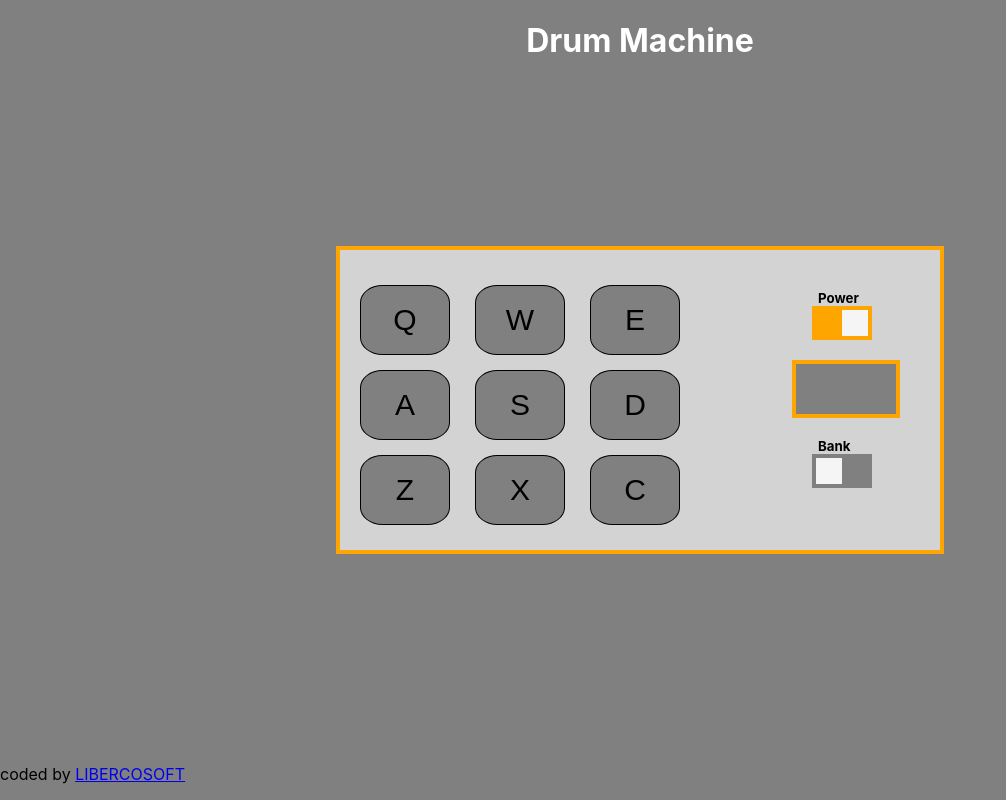
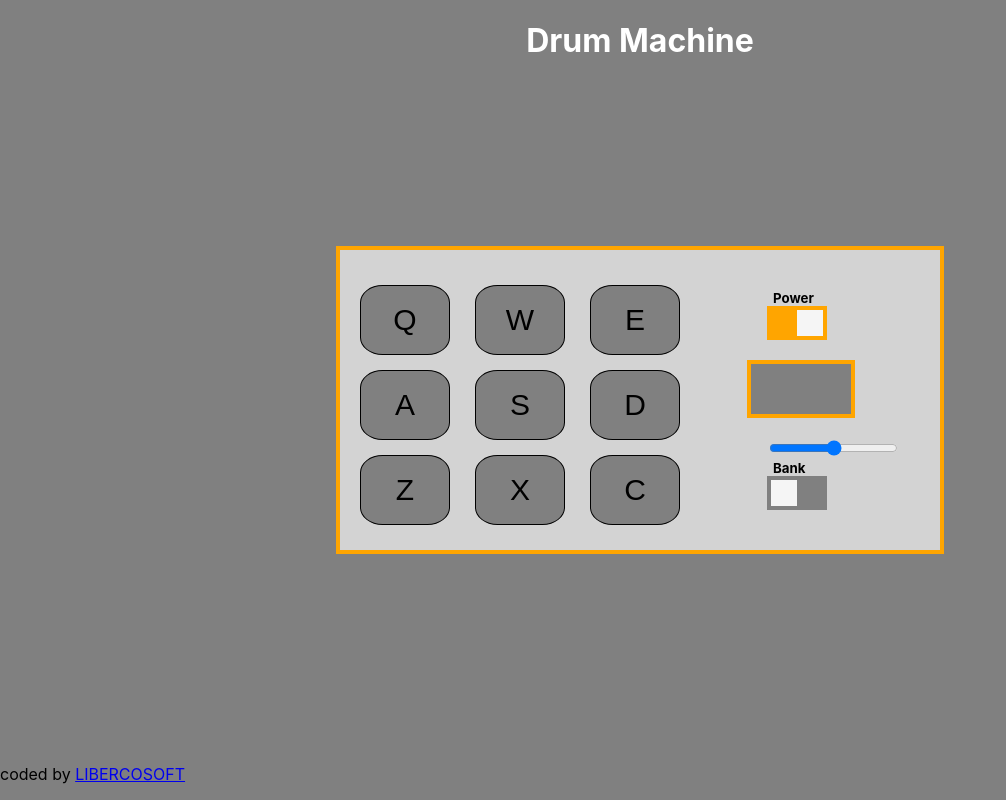
Before and after one commit to LIBERCOSOFT/drum-machine, a React (Create React App) app: page / in a window 1280 px wide. Shown: the whole page, without its empty margins (0-1006 px from the left). Built offline with nearby package versions, Linux system fonts and the light colour scheme.

Commit message:
Change github name in power off screen

```diff
--- a/src/App.js
+++ b/src/App.js
@@ -12,7 +12,8 @@ class Home extends React.Component{
 
     this.state = {
       power : true,
-      bank : 'drum'
+      bank : 'drum',
+      volume: 0.5,
     }
 
   }
@@ -30,6 +31,12 @@ class Home extends React.Component{
       power: false,
       bank: this.state.bank
     });
+  }
+
+  handleVolume = (e) => {
+    this.setState({
+      volume: e.target.value
+    })
   }
 
 /* switches the state's bank to piano */
@@ -52,12 +59,12 @@ class Home extends React.Component{
     if(!this.state.power){
       return(
         <div>
-        <Power power={this.powerClick}/>
+        <Power power={this.powerClick} />
         </div>
       );
     }else if(this.state.power && this.state.bank === 'drum'){
       return(
-      <Drum powerOff={this.powerOff} drumBankClick={this.drumBankClick}/>
+      <Drum powerOff={this.powerOff} drumBankClick={this.drumBankClick} volume={this.state.volume} handleVolume={this.handleVolume}/>
     );
     }
 
--- a/src/components/DrumComponent/drum.js
+++ b/src/components/DrumComponent/drum.js
@@ -197,6 +197,13 @@ class Drum extends React.Component {
               <h4> {this.state.key} </h4>
             </div>
 
+            <input
+          type="range"
+          min="0" max="1"
+          value={this.props.volume}
+          onChange={this.props.handleVolume}
+          step="0.1"/>
+
             <h5>Bank</h5>
             <label className="switch">
               <input type="checkbox" onClick={this.props.drumBankClick} />
--- a/src/components/PowerComponent/power.js
+++ b/src/components/PowerComponent/power.js
@@ -39,7 +39,7 @@ const Power = (props) =>  {
 
         </div>
 
-        <p>coded by <a href="https://github.com/OLADIPO-K">OLADIPO-K</a></p>
+        <p>coded by <a href="https://github.com/LIBERCOSOFT">LIBERCOSOFT</a></p>
       </div>
     );
 }
```
